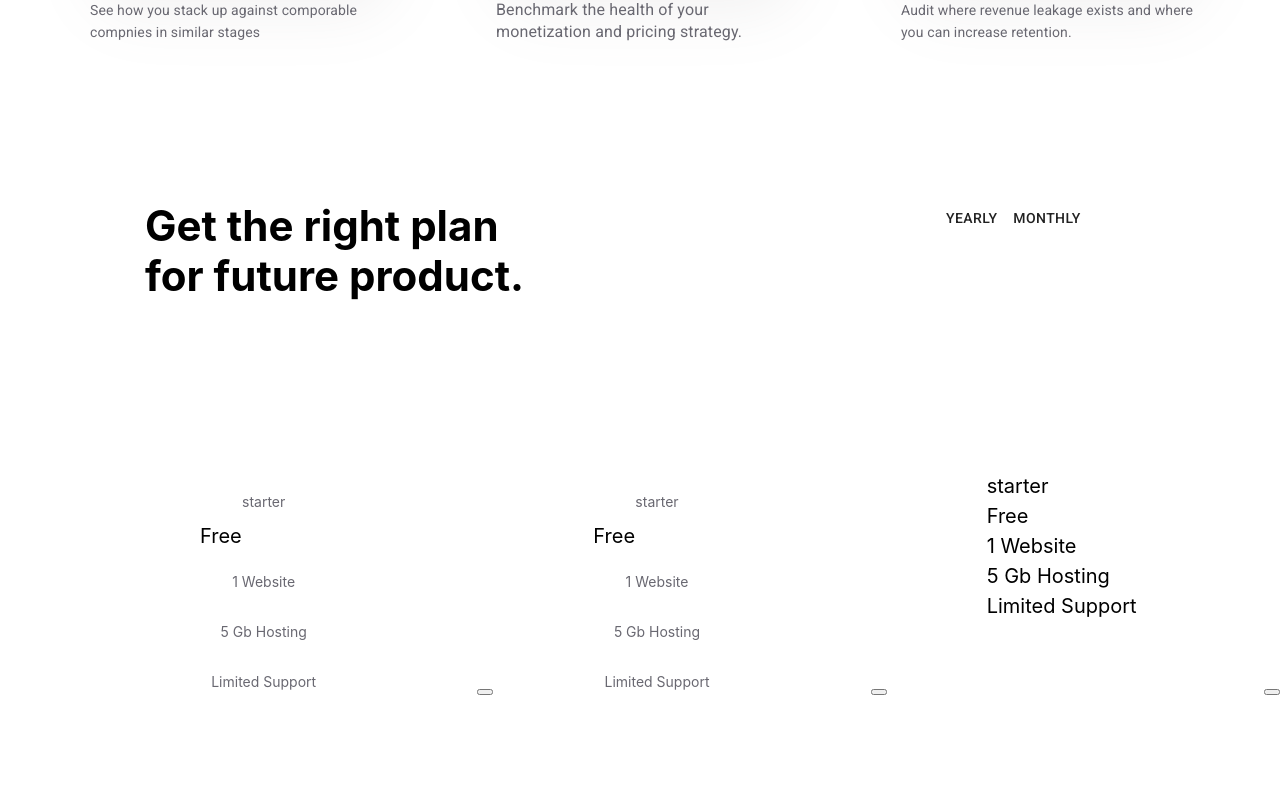
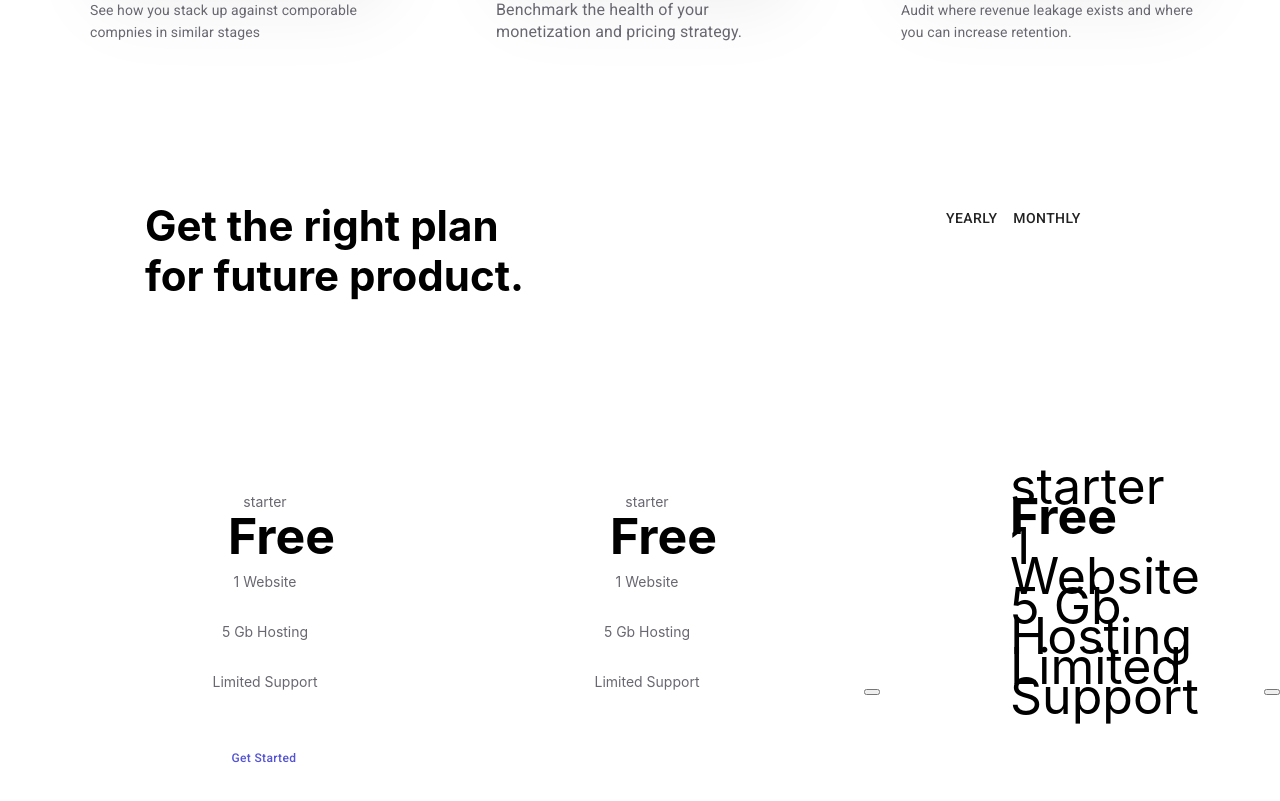
Before and after one commit to Mamoor000khan/Logoipsum-react-app, a React (Create React App) app: page / in a window 1280 px wide. Shown: the part 2414-3215 px from the top of the page. Built offline with nearby package versions, Linux system fonts and the light colour scheme.

Commit message:
pricing section

```diff
--- /dev/null
+++ b/src/components/pricing/Getstartedbutton.js
@@ -0,0 +1,44 @@
+import React from 'react';
+
+import Button from '@material-ui/core/Button';
+import { makeStyles } from '@material-ui/core';
+
+const useStyles = makeStyles({
+    btn: {
+        width: '191.83px',
+        height: '55px',
+        color: '#5454D4',
+        background: 'transparent',
+        fontSize: '12px',
+        // fontWeight: '211x',
+        lineHeight: '25px',
+        borderRadius: '10px',
+        textTransform: 'capitalize',
+        transition: 'all .3s',
+        backfaceVisibility: 'hidden',
+        boxShadow: 'none',
+        // position: 'fixed',
+        marginLeft: '68px',
+        marginTop: '30px',
+
+
+        '&:hover': {
+            backgroundColor: '#9F3919',
+            boxShadow: 'black',
+            color: '#fff',
+        }
+    }
+})
+
+function GetStartedBtn () {
+    const classes = useStyles();
+    return (
+        <Button variant="contained" className={classes.btn}>
+  Get Started
+</Button>
+    )
+}
+
+
+
+export default GetStartedBtn;
--- a/src/components/pricing/pricingpack.js
+++ b/src/components/pricing/pricingpack.js
@@ -1,7 +1,7 @@
 import React from 'react';
 
 import classes from './pricingpack.module.css';
-
+import GetStartedBtn from './Getstartedbutton';
 
 
 function PricingPack() {
@@ -9,18 +9,17 @@ function PricingPack() {
         <div className={classes.packPlanContainer} >
         <div className={classes.packItem}>
                  <p className={classes.listItemText}>starter</p>
-                 <p className={classes.label}>Free</p>
+                 <p className={classes.label}><b>Free</b></p>
                  <p className={classes.listItemText}>1 Website</p>
                  <p className={classes.listItemText}>5 Gb Hosting</p>
                  <p className={classes.listItemText}>Limited Support</p>
-             </div>
-             <div>
-                 <button></button>
-             </div>
+                 <GetStartedBtn/>
+              </div>
+
 
              <div className={classes.packItem}>
                  <p className={classes.listItemText}>starter</p>
-                 <p className={classes.label}>Free</p>
+                 <p className={classes.label}><b>Free</b></p>
                  <p className={classes.listItemText}>1 Website</p>
                  <p className={classes.listItemText}>5 Gb Hosting</p>
                  <p className={classes.listItemText}>Limited Support</p>
@@ -31,7 +30,7 @@ function PricingPack() {
 
              <div className={classes.packItem}>
                  <p className={classes.label}>starter</p>
-                 <p className={classes.label}>Free</p>
+                 <p className={classes.label}><b>Free</b></p>
                  <p className={classes.label}>1 Website</p>
                  <p className={classes.label}>5 Gb Hosting</p>
                  <p className={classes.label}>Limited Support</p>
--- a/src/components/pricing/pricingpack.module.css
+++ b/src/components/pricing/pricingpack.module.css
@@ -37,14 +37,17 @@
     }
 
 
+
+
 .label {
-    font-Size: 18px;
+
     font-Weight: 500px;
     margin: auto;
-    font-Size: 20px;
+    font-Size: 50px;
     margin-left: 100px;
     /* font-Weight: 400px; */
     line-Height: 30px;
+    margin-left: 128px;
 }
 /* .list {
     width: max-content;
```
